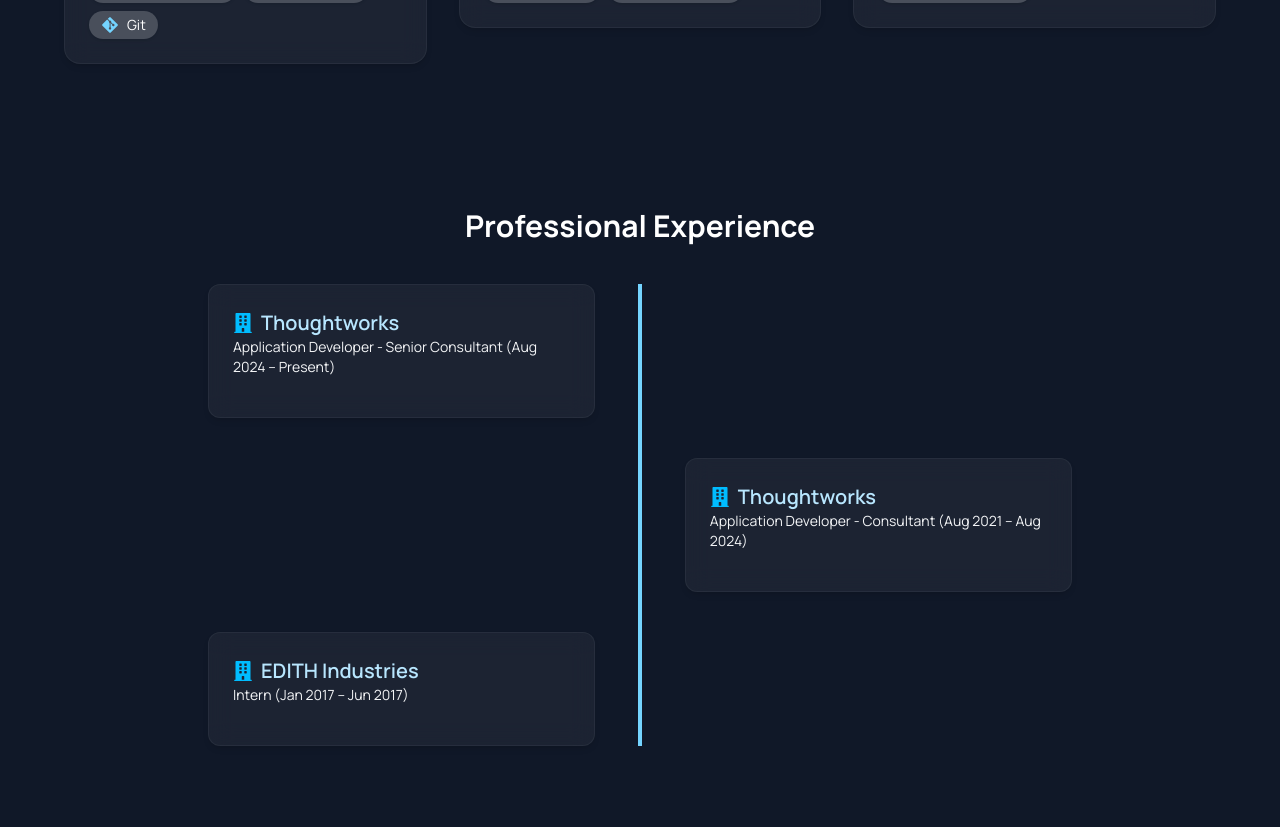
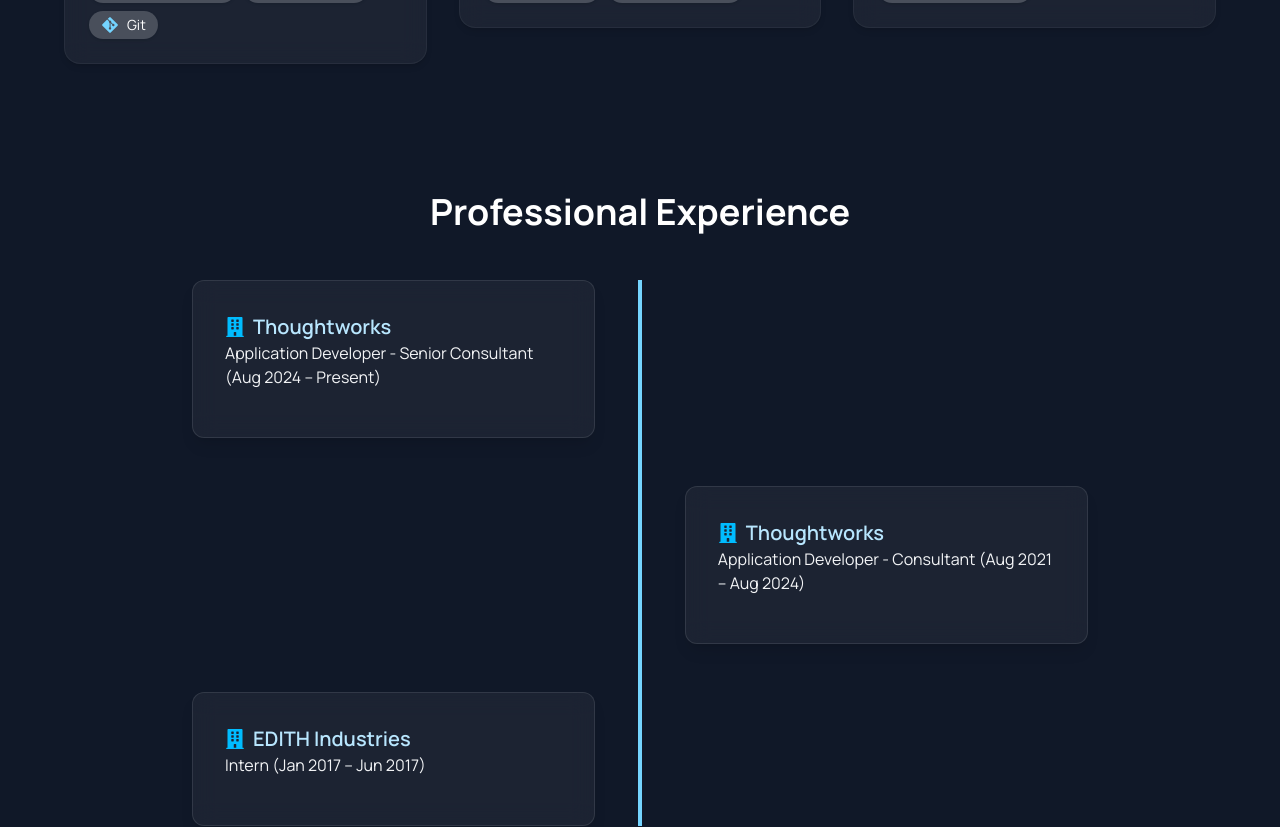
Before and after one commit to Arjun-Gopinath/PortfolioApp, a React (Vite) app: page / in a window 1280 px wide. Shown: the part 1440-2267 px from the top of the page. Built offline with nearby package versions, Linux system fonts and the light colour scheme.

Commit message:
remove bg images for hero component

```diff
--- a/src/components/Experience.jsx
+++ b/src/components/Experience.jsx
@@ -9,14 +9,14 @@
   return (
     <section
       id="experience"
-      className="py-20 px-6 md:px-12 bg-gray-900 text-white"
+      className="py-16 px-4 sm:px-6 md:px-12 bg-gray-900 text-white"
     >
-      <h2 className="text-3xl font-bold mb-10 text-center">
+      <h2 className="text-3xl sm:text-4xl font-bold mb-12 text-center">
         {t("skills.heading")}
       </h2>
 
-      <div className="relative max-w-4xl mx-auto mb-20">
-        {/* Timeline line only on md+ screens */}
+      <div className="relative max-w-4xl mx-auto space-y-12">
+        {/* Timeline bar for larger screens */}
         <div className="hidden md:block absolute left-1/2 transform -translate-x-1/2 w-1 h-full bg-sky-300" />
 
         {jobs.map((job, idx) => {
@@ -33,30 +33,30 @@
                 visible: { opacity: 1, y: 0 },
                 hidden: { opacity: 0, y: 50 },
               }}
-              className={`w-full px-4 mb-10 ${
-                isLeft ? "md:pr-[55%]" : "md:pl-[55%]"
-              }`}
+              className={`w-full ${isLeft ? "md:pr-[55%]" : "md:pl-[55%]"}`}
             >
               <div
-                className={`relative group rounded-xl shadow-md transition-all duration-500 cursor-pointer
-                  backdrop-blur-md bg-white/5 border border-white/5 text-gray-900
+                className={`relative group rounded-xl shadow-lg transition-all duration-500 cursor-pointer
+                  backdrop-blur-md bg-white/5 border border-white/10
                   ${isLeft ? "md:ml-auto" : "md:mr-auto"}
-                  hover:shadow-lg`}
+                  hover:shadow-xl`}
               >
-                <div className="p-6">
-                  <h3 className="text-xl font-semibold text-sky-200 flex items-center gap-2">
+                <div className="p-6 sm:p-8">
+                  <h3 className="text-lg sm:text-xl font-semibold text-sky-200 flex items-center gap-2">
                     <FaBuilding className="text-sky-400" />
                     {job.title}
                   </h3>
-                  <p className="text-sm text-gray-100">{job.role}</p>
+                  <p className="text-sm sm:text-base text-gray-100">
+                    {job.role}
+                  </p>
 
                   <div
                     className={`transition-all duration-500 overflow-hidden mt-4 ${
-                      // On small screens: always visible, on larger screens: hover to expand
+                      // Always expanded on small screens, hover-expand on large
                       "max-h-[1000px] lg:max-h-0 lg:group-hover:max-h-[1000px]"
                     }`}
                   >
-                    <ul className="list-disc list-inside text-sm text-gray-300 space-y-1">
+                    <ul className="list-disc list-inside text-sm sm:text-base text-gray-300 space-y-1 pt-2">
                       {job.responsibilities.map((item, i) => (
                         <li key={i}>{item}</li>
                       ))}
--- a/src/components/Hero.jsx
+++ b/src/components/Hero.jsx
@@ -3,22 +3,6 @@
 
 const Hero = () => {
   const { t } = useTranslation();
-
-  const backgroundImages = [
-    "/images/hero1.jpg",
-    "/images/hero2.jpg",
-    "/images/hero3.jpeg",
-  ];
-
-  const [currentImage, setCurrentImage] = useState(0);
-
-  useEffect(() => {
-    const interval = setInterval(() => {
-      setCurrentImage((prevIndex) => (prevIndex + 1) % backgroundImages.length);
-    }, 6000); // switch every 6 seconds
-
-    return () => clearInterval(interval);
-  }, []);
 
   return (
     <section
```
